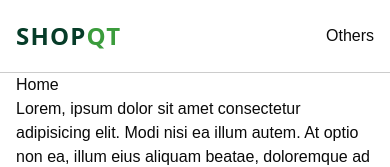
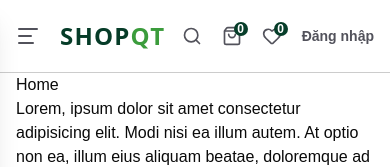
Before and after one commit to QuocTien2k/shop-nextjs, a Next.js app: page / in a window 390 px wide. Shown: the top 167 px of the page. Built offline with nearby package versions, Linux system fonts and the light colour scheme.

Commit message:
custom code header part 2

```diff
--- a/app/globals.css
+++ b/app/globals.css
@@ -135,4 +135,7 @@
   .hoverEffect{
     @apply transition-all duration-300 ease-in-out;
   }
+  button{
+    @apply hover:cursor-pointer;
+  }
 }
--- /dev/null
+++ b/app/shop/page.tsx
@@ -0,0 +1,7 @@
+import React from "react";
+
+const ShopPage = () => {
+  return <div>ShopPage</div>;
+};
+
+export default ShopPage;
--- a/components/Header.tsx
+++ b/components/Header.tsx
@@ -2,19 +2,32 @@
 import Container from "./Container";
 import Logo from "./Header/Logo";
 import HeaderMenu from "./Header/HeaderMenu";
+import SearchBar from "./Header/SearchBar";
+import CartIcon from "./Header/CartIcon";
+import FavoriteButton from "./Header/FavoriteButton";
+import SignIn from "./Header/SignIn";
+import MobileMenu from "./Header/MobileMenu";
 
 const Header = () => {
   return (
     <header className="bg-white py-5 border-b border-b-black/20">
-      <Container className="flex items-center justify-between">
-        {/* Logo */}
-        <Logo />
+      <Container className="flex items-center justify-between  text-lightColor">
+        <div className="w-auto md:w-1/3 flex items-center gap-2.5 justify-start md:gap-0">
+          {/* Logo */}
+          <MobileMenu />
+          <Logo />
+        </div>
 
         {/* NavButton  */}
         <HeaderMenu />
 
-        <div>Others</div>
-        {/* NavAdmin */}
+        {/*Other */}
+        <div className="w-auto md:w-1/3 flex items-center justify-end gap-5">
+          <SearchBar />
+          <CartIcon />
+          <FavoriteButton />
+          <SignIn />
+        </div>
       </Container>
     </header>
   );
--- /dev/null
+++ b/components/Header/CartIcon.tsx
@@ -0,0 +1,16 @@
+import { ShoppingBag } from "lucide-react";
+import Link from "next/link";
+import React from "react";
+
+const CartIcon = () => {
+  return (
+    <Link href={"/cart"} className="group relative">
+      <ShoppingBag className="w-5 h-5 hover:text-shop_light_green hoverEffect" />
+      <span className="absolute -top-1 -right-1.5 bg-shop_btn_dark_green text-white h-3.5 w-3.5 rounded-full text-xs font-semibold flex items-center justify-center">
+        0
+      </span>
+    </Link>
+  );
+};
+
+export default CartIcon;
--- /dev/null
+++ b/components/Header/FavoriteButton.tsx
@@ -0,0 +1,15 @@
+import { Heart } from "lucide-react";
+import Link from "next/link";
+
+const FavoriteButton = () => {
+  return (
+    <Link href={"/cart"} className="group relative">
+      <Heart className="w-5 h-5 hover:text-shop_light_green hoverEffect" />
+      <span className="absolute -top-1 -right-1.5 bg-shop_btn_dark_green text-white h-3.5 w-3.5 rounded-full text-xs font-semibold flex items-center justify-center">
+        0
+      </span>
+    </Link>
+  );
+};
+
+export default FavoriteButton;
--- a/components/Header/HeaderMenu.tsx
+++ b/components/Header/HeaderMenu.tsx
@@ -1,22 +1,31 @@
+"use client";
 import { headerData } from "@/constants/data";
 import Link from "next/link";
-import React from "react";
+import { usePathname } from "next/navigation";
 
 const HeaderMenu = () => {
+  const pathname = usePathname();
+
   return (
     <div className="hidden md:inline-flex w-1/3 items-center gap-7 text-sm capitalize font-semibold text-lightColor">
       {headerData?.map((item) => (
         <Link
           key={item?.title}
           href={item?.href}
-          className={`hover:text-shop_light_green hoverEffect relative group`}
+          className={`hover:text-shop_light_green hoverEffect relative group ${
+            pathname === item?.href && "text-shop_light_green"
+          }`}
         >
           {item?.title}
           <span
-            className={`absolute -bottom-0.5 left-1/2 w-0 h-0.5 bg-shop_light_green group-hover:w-1/2 hoverEffect group-hover:left-0`}
+            className={`${
+              pathname === item?.href && "text-shop_light_green"
+            } absolute -bottom-0.5 left-1/2 w-0 h-0.5 bg-shop_light_green group-hover:w-1/2 hoverEffect group-hover:left-0`}
           ></span>
           <span
-            className={`absolute -bottom-0.5 right-1/2 w-0 h-0.5 bg-shop_light_green group-hover:w-1/2 hoverEffect group-hover:right-0`}
+            className={`${
+              pathname === item?.href && "text-shop_light_green"
+            } absolute -bottom-0.5 right-1/2 w-0 h-0.5 bg-shop_light_green group-hover:w-1/2 hoverEffect group-hover:right-0`}
           ></span>
         </Link>
       ))}
--- a/components/Header/Logo.tsx
+++ b/components/Header/Logo.tsx
@@ -2,7 +2,13 @@
 import Link from "next/link";
 import React from "react";
 
-const Logo = ({ className }: { className?: string }) => {
+const Logo = ({
+  className,
+  spanDesign,
+}: {
+  className?: string;
+  spanDesign?: string;
+}) => {
   return (
     <Link href={"/"}>
       <h2
@@ -12,7 +18,12 @@
         )}
       >
         Shop
-        <span className="text-shop_light_green group-hover:text-shop_btn_dark_green hoverEffect">
+        <span
+          className={cn(
+            "text-shop_light_green group-hover:text-shop_btn_dark_green hoverEffect",
+            spanDesign
+          )}
+        >
           QT
         </span>
       </h2>
--- /dev/null
+++ b/components/Header/MobileMenu.tsx
@@ -0,0 +1,24 @@
+"use client";
+import { AlignLeft } from "lucide-react";
+import React, { useState } from "react";
+import SideMenu from "./SideMenu";
+
+const MobileMenu = () => {
+  const [isSidebarOpen, setIsSidebarOpen] = useState(false);
+  return (
+    <>
+      <button onClick={() => setIsSidebarOpen(!isSidebarOpen)}>
+        <AlignLeft className="hover:text-darkColor hoverEffect md:hidden hover:cursor-pointer" />
+      </button>
+
+      <div className="md:hidden">
+        <SideMenu
+          isOpen={isSidebarOpen}
+          onClose={() => setIsSidebarOpen(false)}
+        />
+      </div>
+    </>
+  );
+};
+
+export default MobileMenu;
--- /dev/null
+++ b/components/Header/SearchBar.tsx
@@ -0,0 +1,12 @@
+import { Search } from "lucide-react";
+import React from "react";
+
+const SearchBar = () => {
+  return (
+    <div>
+      <Search className="w-5 h-5 hover:text-shop_light_green hoverEffect" />
+    </div>
+  );
+};
+
+export default SearchBar;
--- /dev/null
+++ b/components/Header/SideMenu.tsx
@@ -0,0 +1,34 @@
+import { FC } from "react";
+import Logo from "./Logo";
+import { X } from "lucide-react";
+
+interface SidebarProps {
+  isOpen: boolean;
+  onClose: () => void;
+}
+
+const SideMenu: FC<SidebarProps> = ({ isOpen, onClose }) => {
+  return (
+    <div
+      className={`fixed inset-y-0 h-screen left-0 z-50 w-full bg-black/50 text-white/80 shadow-xl ${
+        isOpen ? "translate-x-0" : "-translate-x-full"
+      } hoverEffect`}
+    >
+      <div className="min-w-72 max-w-96 bg-black h-screen p-10 border-r border-r-shop_dark_green flex flex-col gap-6 ">
+        <div className="flex items-center justify-between gap-5">
+          <Logo className="text-white" spanDesign="group-hover:text-white" />
+          <button
+            onClick={onClose}
+            className="hover:text-shop_light_green hoverEffect"
+          >
+            <X />
+          </button>
+        </div>
+
+        <div></div>
+      </div>
+    </div>
+  );
+};
+
+export default SideMenu;
--- /dev/null
+++ b/components/Header/SignIn.tsx
@@ -0,0 +1,11 @@
+import React from "react";
+
+const SignIn = () => {
+  return (
+    <button className="text-sm font-semibold hover:text-darkColor text-lightColor hover:cursor-pointer hoverEffect">
+      Đăng nhập
+    </button>
+  );
+};
+
+export default SignIn;
```
